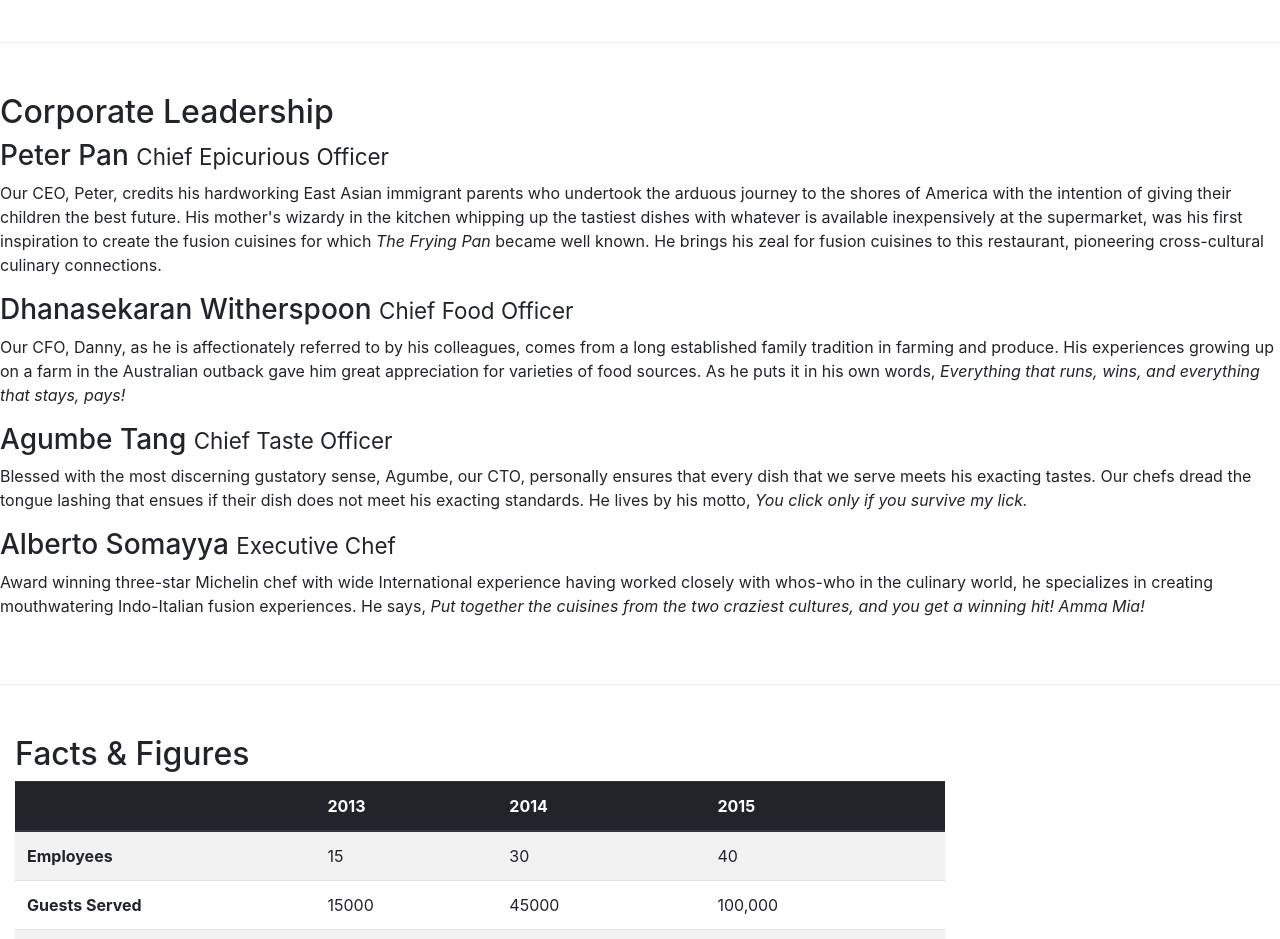
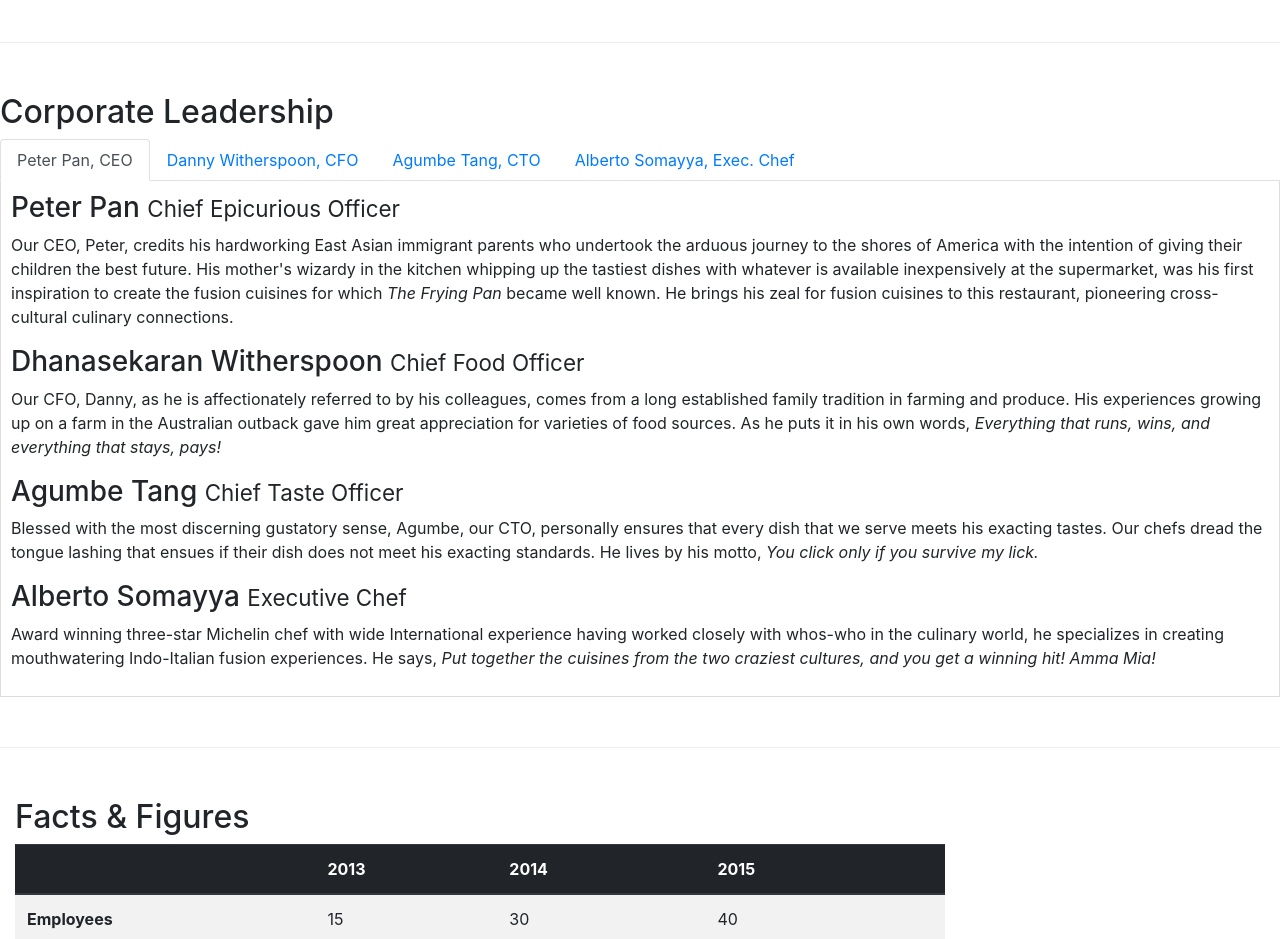
Before and after one commit to kamalrsa/Coursera, a website: page aboutus.html in a window 1280 px wide. Shown: the part 840-1779 px from the top of the page. Drawn offline with nearby package versions, Linux system fonts and the light colour scheme.

Commit message:
nav toggle active

```diff
--- a/aboutus.html
+++ b/aboutus.html
@@ -103,14 +103,43 @@
         <div class="row row-content">
             <div  >
                 <h2>Corporate Leadership</h2>
+                <ul class="nav nav-tabs">
+                    <li class="nav-item">
+                      <a class="nav-link active" href="#peter"
+                        role="tab" data-toggle="tab">Peter Pan, CEO</a>
+                    </li>
+                    <li class="nav-item">
+                      <a class="nav-link" href="#danny" role="tab"
+                        data-toggle="tab">Danny Witherspoon, CFO</a>
+                    </li>
+                    <li class="nav-item">
+                      <a class="nav-link" href="#agumbe"role="tab"
+                        data-toggle="tab">Agumbe Tang, CTO</a>
+                    </li>
+                    <li class="nav-item">
+                      <a class="nav-link" href="#alberto" role="tab"
+                        data-toggle="tab">Alberto Somayya, Exec. Chef</a>
+                    </li>
+                </ul>
+                <div class ="tab-content">
+<div role="tabpanel" class="tab-pane fade show active" id="peter">
                 <h3 >Peter Pan <small>Chief Epicurious Officer</small></h3>
+
                 <p class="d-none d-sm-block">Our CEO, Peter, credits his hardworking East Asian immigrant parents who undertook the arduous journey to the shores of America with the intention of giving their children the best future. His mother's wizardy in the kitchen whipping up the tastiest dishes with whatever is available inexpensively at the supermarket, was his first inspiration to create the fusion cuisines for which <em>The Frying Pan</em> became well known. He brings his zeal for fusion cuisines to this restaurant, pioneering cross-cultural culinary connections.</p>
+</div>
+<div role="tabpanel" class="tab-pane fade show active" id="danny">
                 <h3>Dhanasekaran Witherspoon <small>Chief Food Officer</small></h3>
                 <p class="d-none d-sm-block">Our CFO, Danny, as he is affectionately referred to by his colleagues, comes from a long established family tradition in farming and produce. His experiences growing up on a farm in the Australian outback gave him great appreciation for varieties of food sources. As he puts it in his own words, <em>Everything that runs, wins, and everything that stays, pays!</em></p>
+</div>
+<div role="tabpanel" class="tab-pane fade show active" id="agumbe">
                 <h3>Agumbe Tang <small>Chief Taste Officer</small></h3>
                 <p class="d-none d-sm-block">Blessed with the most discerning gustatory sense, Agumbe, our CTO, personally ensures that every dish that we serve meets his exacting tastes. Our chefs dread the tongue lashing that ensues if their dish does not meet his exacting standards. He lives by his motto, <em>You click only if you survive my lick.</em></p>
+</div>
+<div role="tabpanel" class="tab-pane fade show active" id="alberto"></div>
                 <h3>Alberto Somayya <small>Executive Chef</small></h3>
                 <p class="d-none d-sm-block">Award winning three-star Michelin chef with wide International experience having worked closely with whos-who in the culinary world, he specializes in creating mouthwatering Indo-Italian fusion experiences. He says, <em>Put together the cuisines from the two craziest cultures, and you get a winning hit! Amma Mia!</em></p>
+                </div>
+            </div>
             </div>
        </div>
        <div class="row row-content">
--- a/css/style.css
+++ b/css/style.css
@@ -26,3 +26,9 @@ body {
 .navbar-dark {
   background-color: #512da8;
 }
+.tab-content {
+  border-left: 1px solid #ddd;
+  border-right: 1px solid #ddd;
+  border-bottom: 1px solid #ddd;
+  padding: 10px;
+}
```
